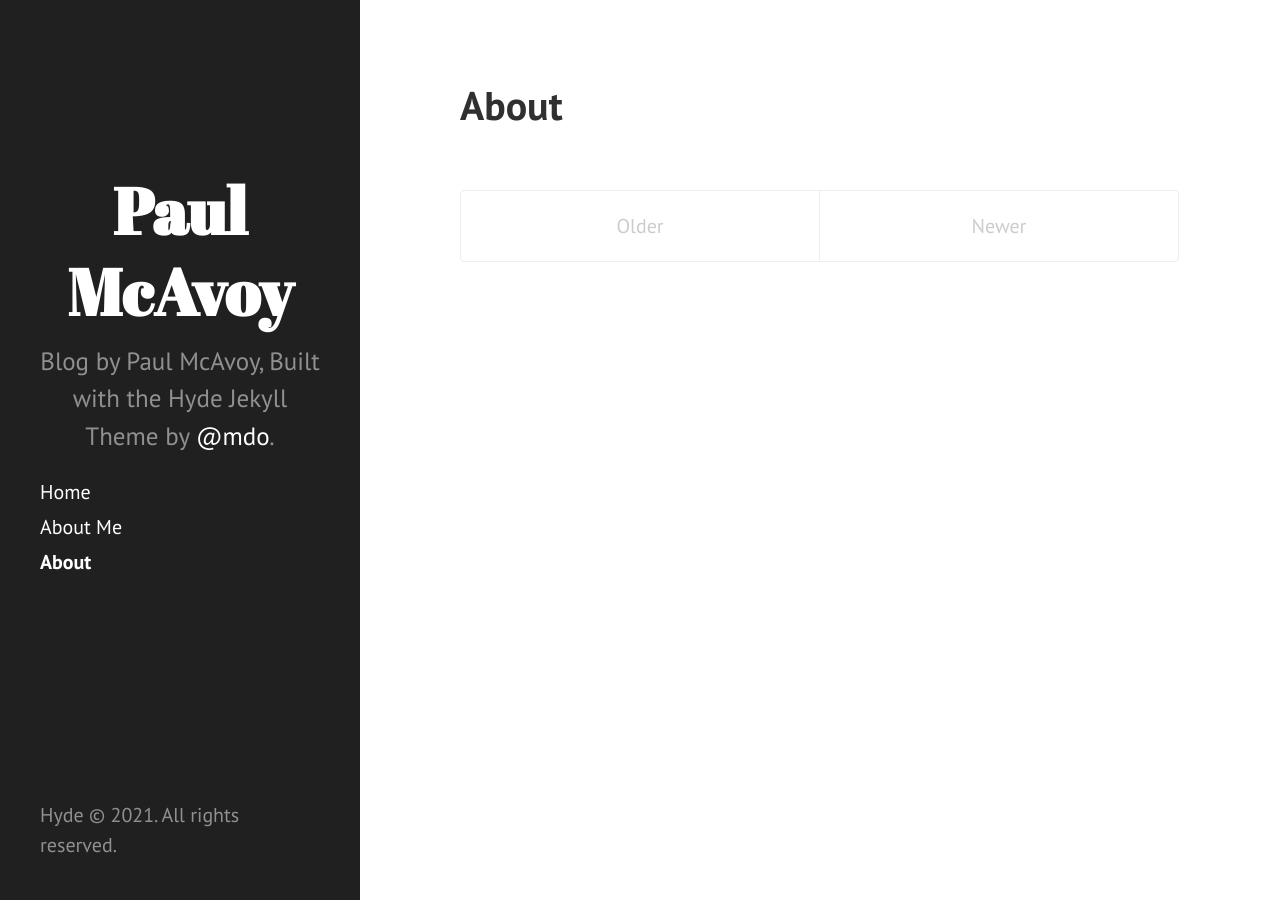
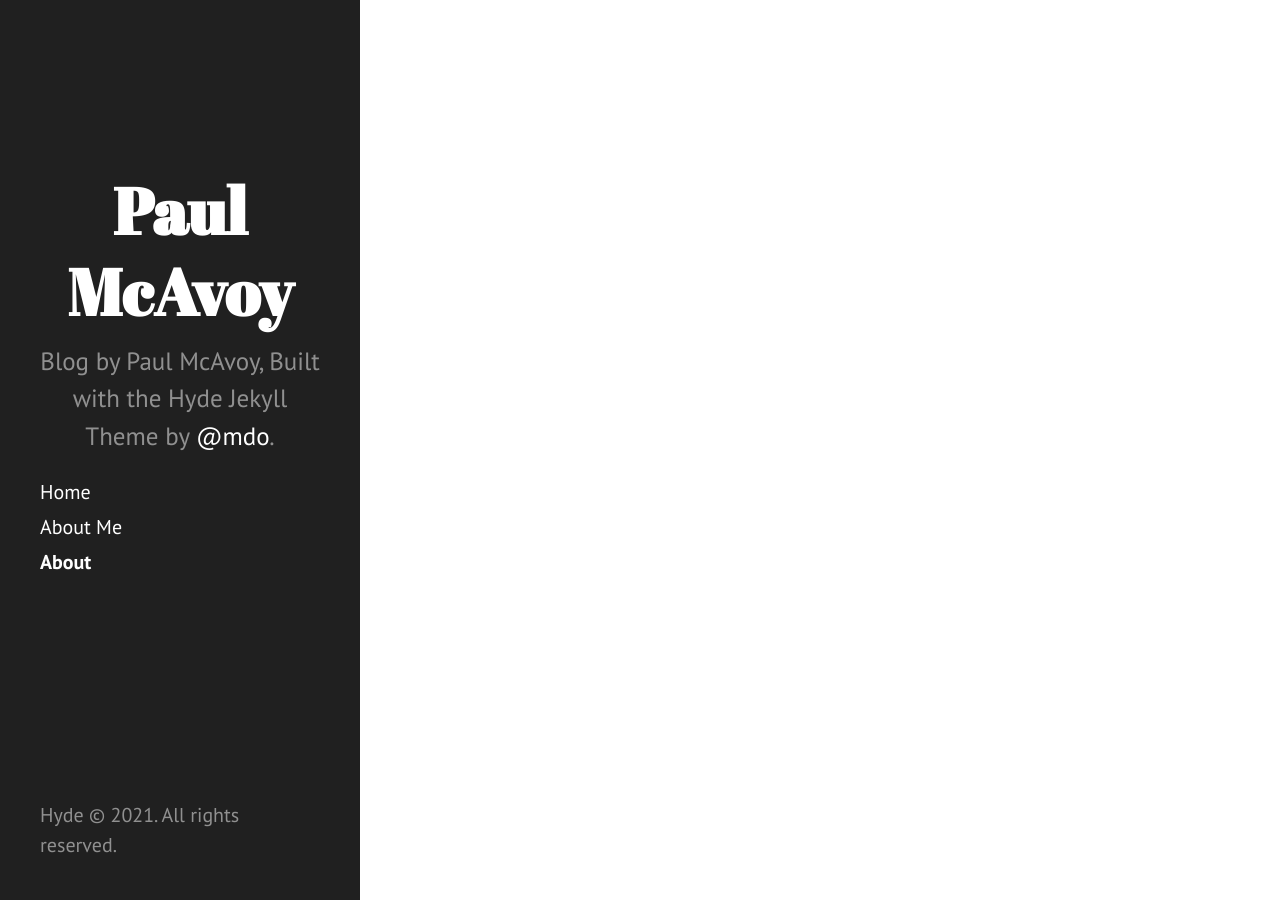
Before and after one commit to paulmca860/paulmca860.github.io, a Jekyll site: the page built from about.html, in a window 1280 px wide. Built offline with Jekyll 4.4.1, drawn with Linux system fonts in a browser that asks for light colours; Markdown is read by kramdown in place of the engine named in the settings.

Commit message:
attempting to fix page layout

```diff
--- a/_layouts/page.html
+++ b/_layouts/page.html
@@ -1,8 +1,15 @@
----
-layout: default
----
+<!DOCTYPE html>
+<html lang="en-us">
 
-<div class="page">
-  <h1 class="page-title">{{ page.title }}</h1>
-  {{ content }}
-</div>
+  {% include head.html %}
+
+  <body>
+
+    {% include sidebar.html %}
+
+    <div class="content container">
+      {{ content }}
+    </div>
+
+  </body>
+</html>
--- a/about.html
+++ b/about.html
@@ -2,35 +2,3 @@
 layout: page
 title: About
 ---
-<div class="posts">
-  {% for post in paginator.posts %}
-  <div class="post">
-    <h1 class="post-title">
-      <a href="{{ post.url }}">
-        {{ post.title }}
-      </a>
-    </h1>
-
-    <span class="post-date">{{ post.date | date_to_string }}</span>
-
-    {{ post.content }}
-  </div>
-  {% endfor %}
-</div>
-
-<div class="pagination">
-  {% if paginator.next_page %}
-    <a class="pagination-item older" href="{{ site.baseurl }}page{{paginator.next_page}}">Older</a>
-  {% else %}
-    <span class="pagination-item older">Older</span>
-  {% endif %}
-  {% if paginator.previous_page %}
-    {% if paginator.page == 2 %}
-      <a class="pagination-item newer" href="{{ site.baseurl }}">Newer</a>
-    {% else %}
-      <a class="pagination-item newer" href="{{ site.baseurl }}page{{paginator.previous_page}}">Newer</a>
-    {% endif %}
-  {% else %}
-    <span class="pagination-item newer">Newer</span>
-  {% endif %}
-</div>
```
